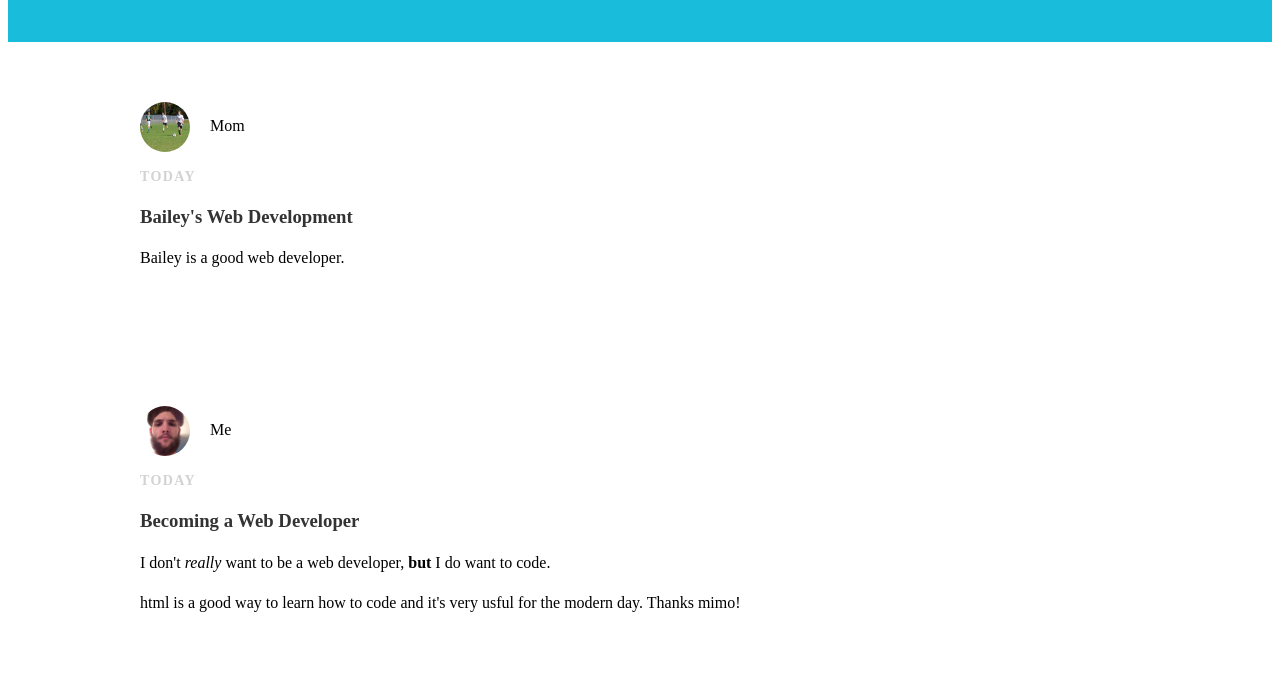
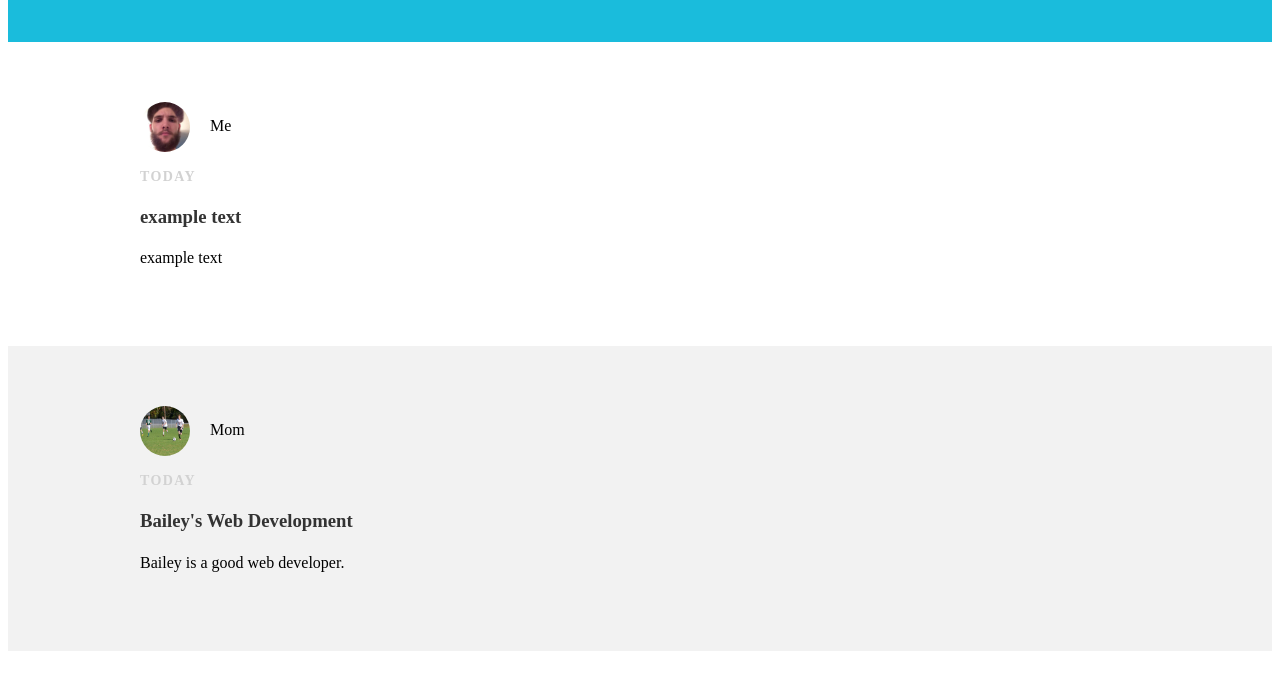
Before and after one commit to Xavendy/xavendy.github.io, a plain HTML site: page index.html in a window 1280 px wide. Shown: the part 116-800 px from the top of the page. Drawn offline with Linux system fonts and the light colour scheme.

Commit message:
Add files via upload

```diff
--- a/index.html
+++ b/index.html
@@ -3,7 +3,7 @@
   <head>
     <meta charset="utf-8">
     <title> My Blog </title>
-    <link rel="stylesheet" typr = "text/css" href="styles.css">
+    <link rel="stylesheet" type = "text/css" href="styles.css">
   </head>
   <body>
 
@@ -21,6 +21,20 @@
     <div class="post-container">
       <div class="post">
       <div class="post-author">
+      <img src="neathair.jpg">
+      <span>Me</span>
+      </div>
+      <p class="post-date">Today</p>
+      <h3 class="post-title">example text</h3>
+      <div class="post-content">
+        <p>example text </p>
+      </div>
+      </div>
+      </div>
+
+    <div class="post-container">
+      <div class="post">
+      <div class="post-author">
       <img src="baileysoccer.jpg">
 
       <span>Mom</span>
@@ -32,9 +46,7 @@
       </div>
       </div>
       </div>
-      </div>
 
-    <div id="content">
     <div class="post-container">
       <div class="post">
       <div class="post-author">
@@ -50,6 +62,7 @@
       </div>
       </div>
       </div>
+
 
     <div id="footer">
     <div class="container">
--- a/styles.css
+++ b/styles.css
@@ -31,9 +31,7 @@ p {
 }
 
 .post-container:nth-child(even) {
-  background-color: grey;
-  max-width: 1200px;
-  margin: 0 auto;
+  background-color: #f2f2f2;
 }
 
 .container {
```
